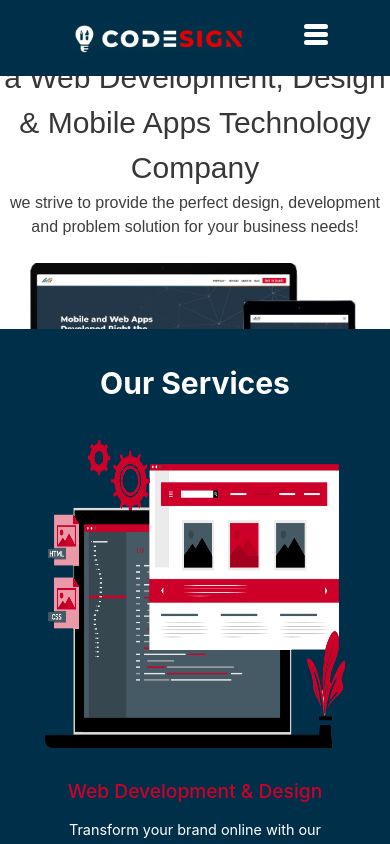
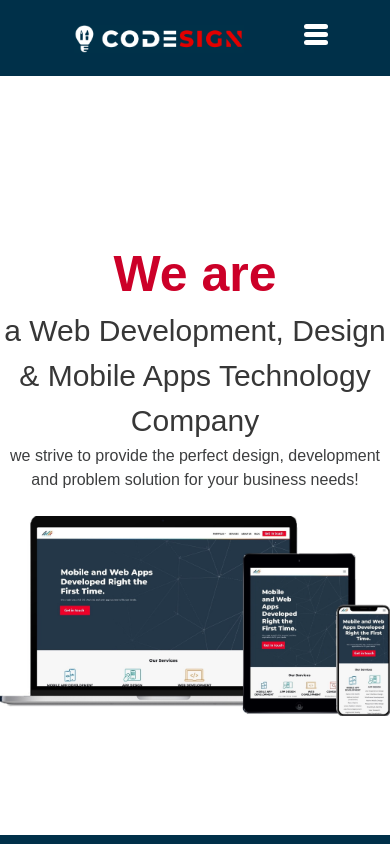
Before and after one commit to waelzd/home, a React (Create React App) app: page / in a window 390 px wide. Shown: the top 844 px of the page. Built offline with nearby package versions, Linux system fonts and the light colour scheme.

Commit message:
Fix: home page

```diff
--- a/src/Components/Sections/Home.css
+++ b/src/Components/Sections/Home.css
@@ -2,7 +2,7 @@
     box-sizing: border-box;
 }
 
-.header {
+.header-home {
     height: 90vh;
     display: flex;
     flex-direction: column;
@@ -248,3 +248,10 @@
         flex: 1 1 100%; /* 1 card per row */
     }
 }
+
+
+@media screen and (max-width: 400px) {
+  .header-home {
+    height: 90vh;
+}
+}
--- a/src/Components/Sections/Home.jsx
+++ b/src/Components/Sections/Home.jsx
@@ -11,8 +11,8 @@ import "./Home.css";
 
 const Home = () => {
   return (
-    <body>
-      <header className="header">
+    <div className="contact-wrapper">
+      <header className="header-home">
         <p className="p1">We are</p>
         <p className="p2">a Web Development, Design & Mobile Apps Technology Company</p>
         <p className="p3">we strive to provide the perfect design, development and problem solution for your business needs!</p>
@@ -155,7 +155,7 @@ const Home = () => {
 
 
 
-    </body>
+    </div>
 
   );
 }
```
